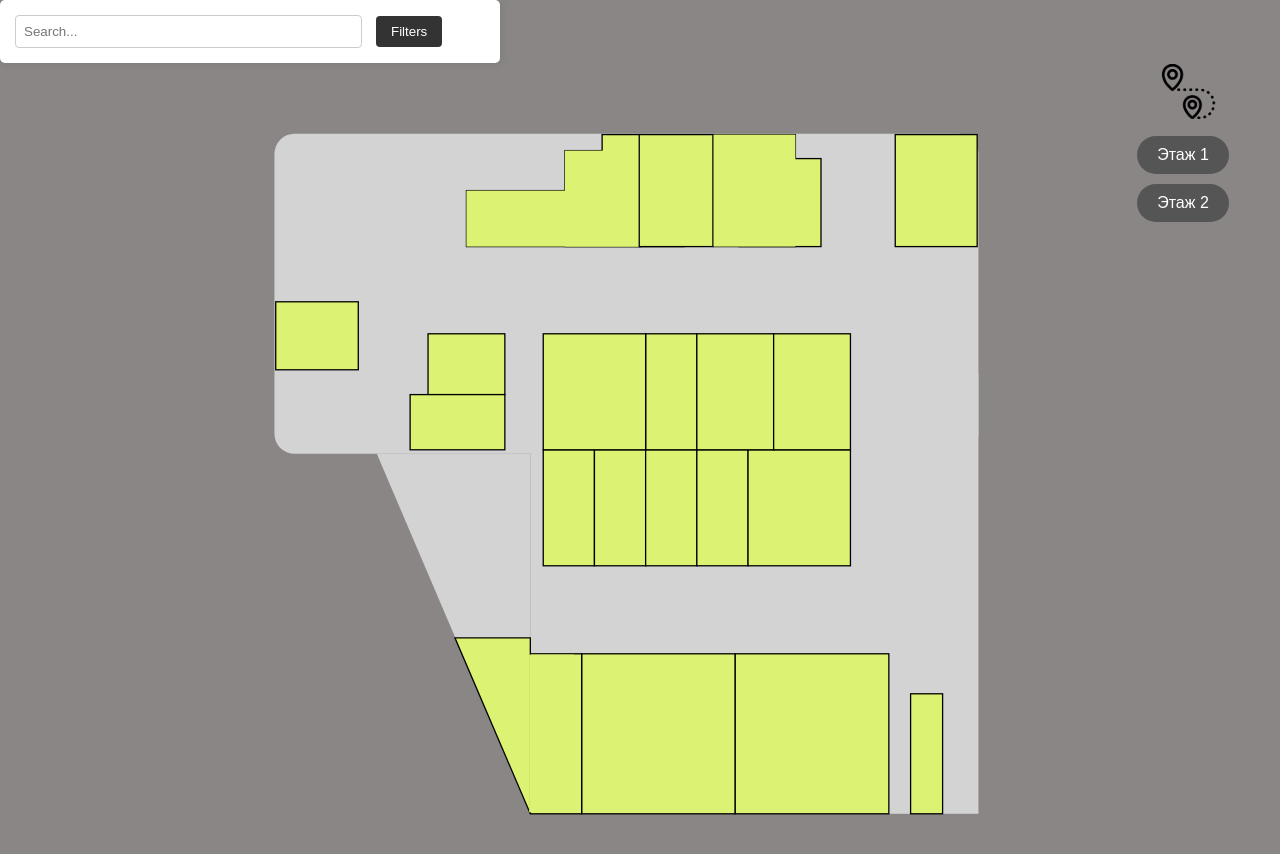
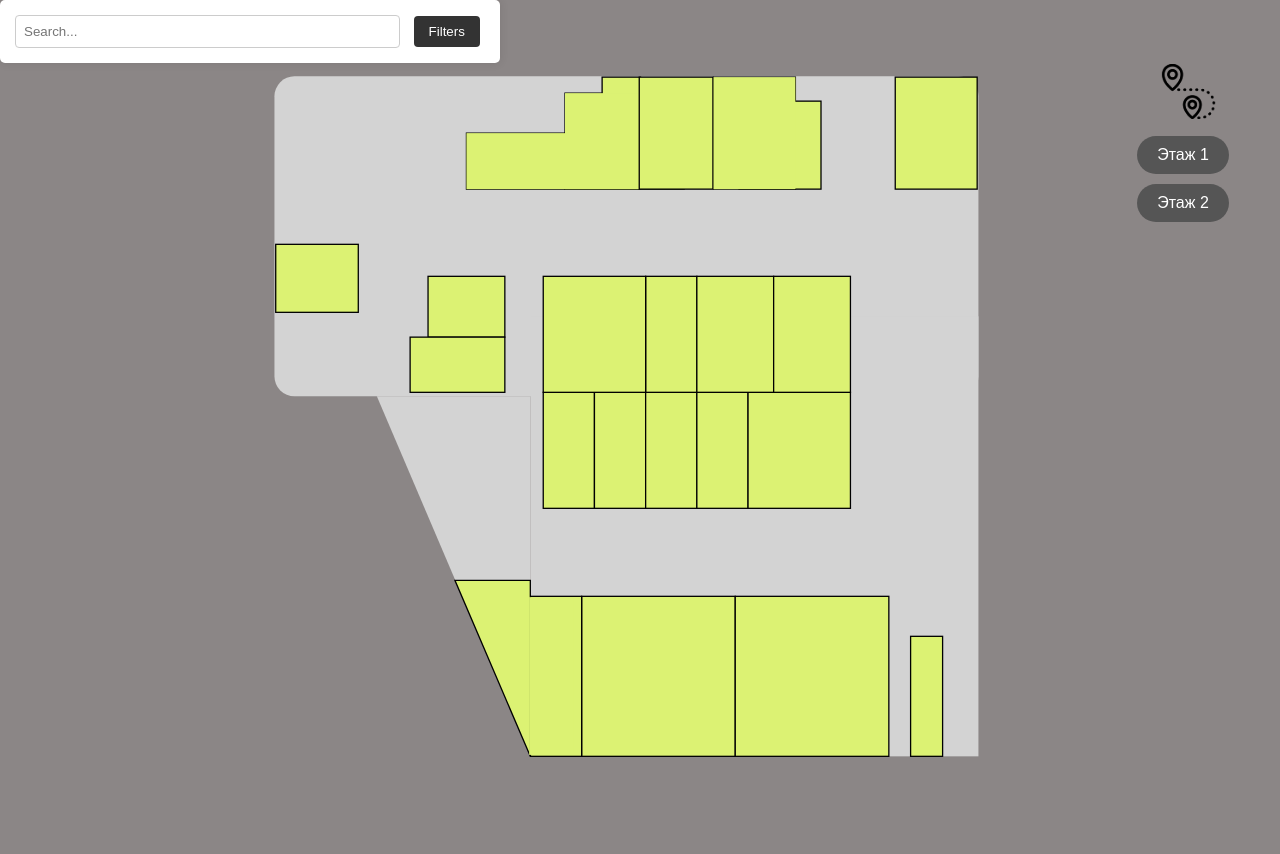
Before and after one commit to GuslyakovDaniil/nav, a website: page secondFloor.html in a window 1280 px wide. Drawn offline with Linux system fonts and the light colour scheme.

Commit message:
fixed scrolling

```diff
--- a/css/Floor.css
+++ b/css/Floor.css
@@ -1,6 +1,7 @@
 body {
     background-color: #8b8686;
     margin: 0;
+    overflow: hidden;
 }
 /* Стили для вашей кнопки-изображения */
 .image-button {
@@ -122,7 +123,7 @@ body {
 }
 
 #searchInput {
-    width: 70%;
+    width: 78%;
     padding: 8px;
     margin-right: 10px;
     border: 1px solid #ccc;
--- a/scripts/secondFloor.js
+++ b/scripts/secondFloor.js
@@ -11,7 +11,7 @@ function updateSVG() {
 
     // Отрицательные отступы для поднятия и смещения влево SVG
     const xOffset = -halfScreenWidth / 2.332 // Уменьшаем влево
-    const yOffset = -halfScreenHeight / 5.65; // Поднимаем вверх
+    const yOffset = -halfScreenHeight / 30; // Поднимаем вверх
 
     // Центрирование viewBox с отрицательными отступами
     svg.setAttribute('viewBox', `${xOffset} ${yOffset} ${screenWidth} ${screenHeight}`);
```
